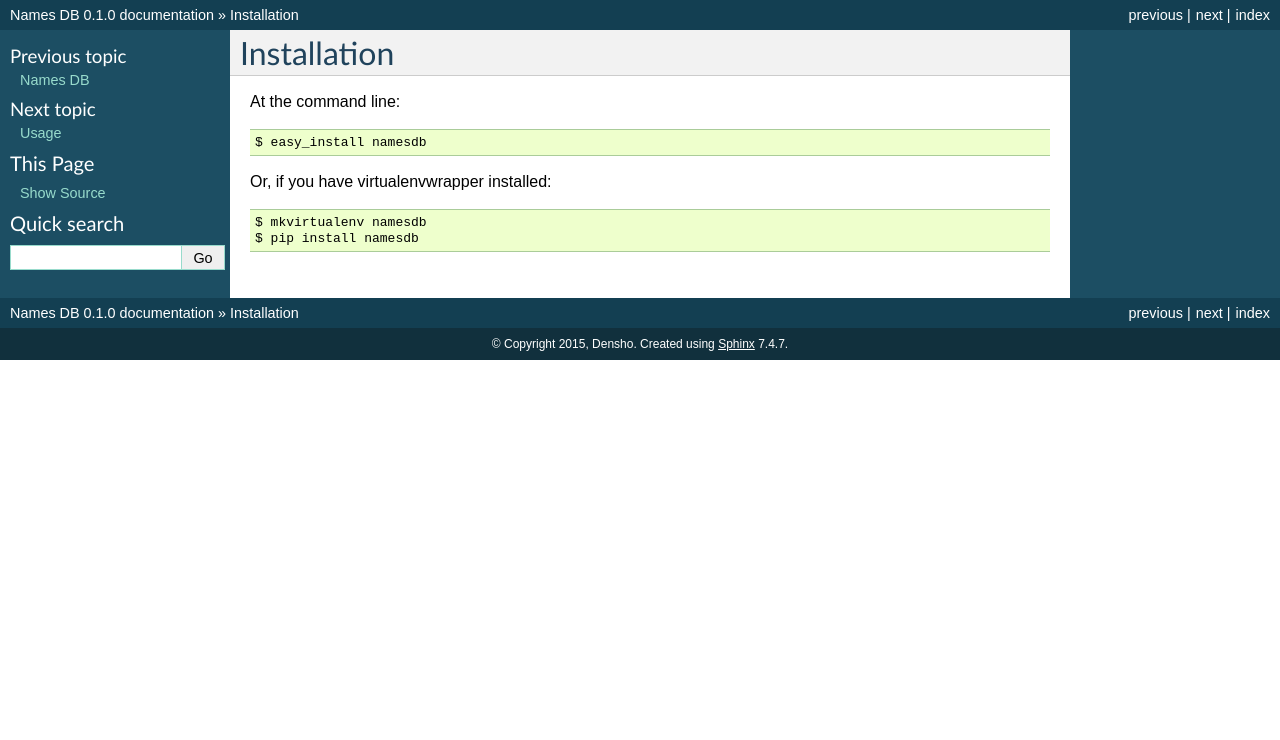
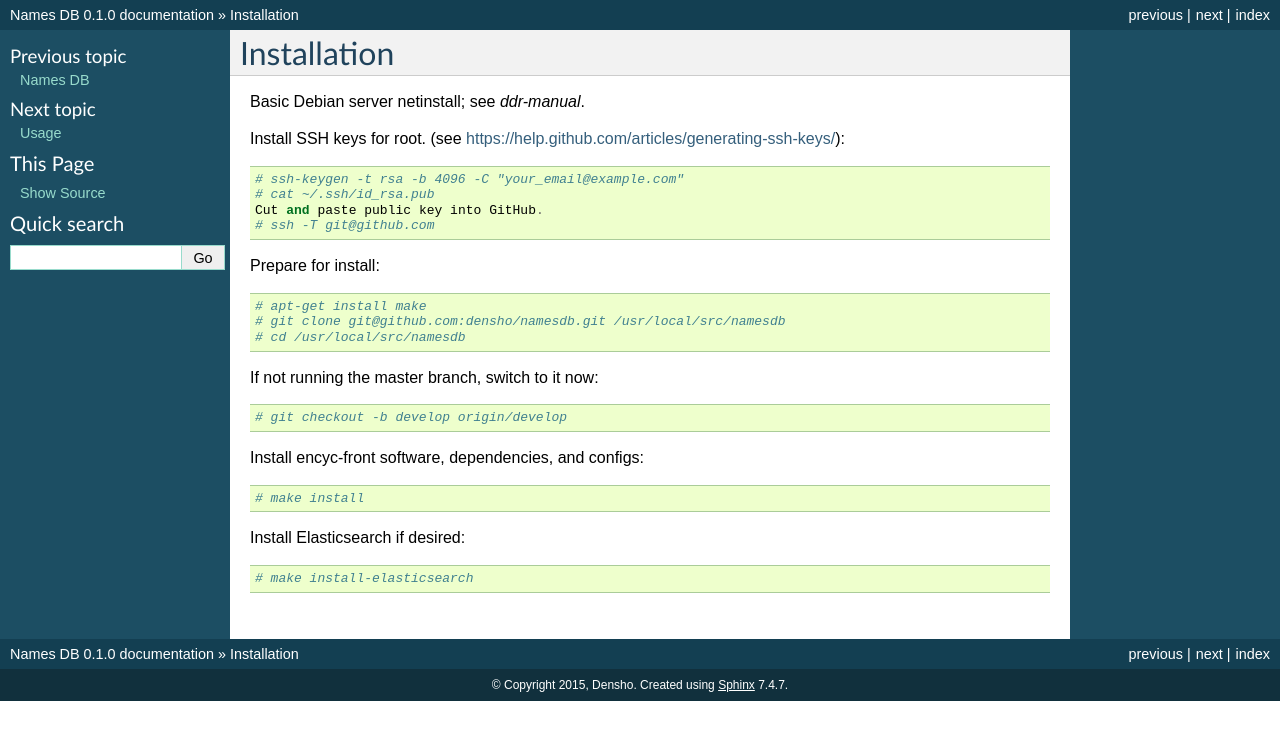
Before and after one commit to denshoproject/namesdb, a Sphinx documentation site: the page built from docs/installation.rst, in a window 1280 px wide. Shown: the top 740 px of the page. Built offline with Sphinx 7.4.7, drawn with Linux system fonts in a browser that asks for light colours.

Commit message:
add "make howto-install" instructions to sphinx docs

```diff
--- a/docs/installation.rst
+++ b/docs/installation.rst
@@ -2,11 +2,30 @@
 Installation
 ============
 
-At the command line::
+Basic Debian server netinstall; see `ddr-manual`.
 
-    $ easy_install namesdb
+Install SSH keys for root.
+(see https://help.github.com/articles/generating-ssh-keys/)::
 
-Or, if you have virtualenvwrapper installed::
+    # ssh-keygen -t rsa -b 4096 -C "your_email@example.com"
+    # cat ~/.ssh/id_rsa.pub
+    Cut and paste public key into GitHub.
+    # ssh -T git@github.com
 
-    $ mkvirtualenv namesdb
-    $ pip install namesdb
+Prepare for install::
+
+    # apt-get install make
+    # git clone git@github.com:densho/namesdb.git /usr/local/src/namesdb
+    # cd /usr/local/src/namesdb
+
+If not running the master branch, switch to it now::
+
+    # git checkout -b develop origin/develop
+
+Install encyc-front software, dependencies, and configs::
+
+    # make install
+
+Install Elasticsearch if desired::
+
+    # make install-elasticsearch
```
